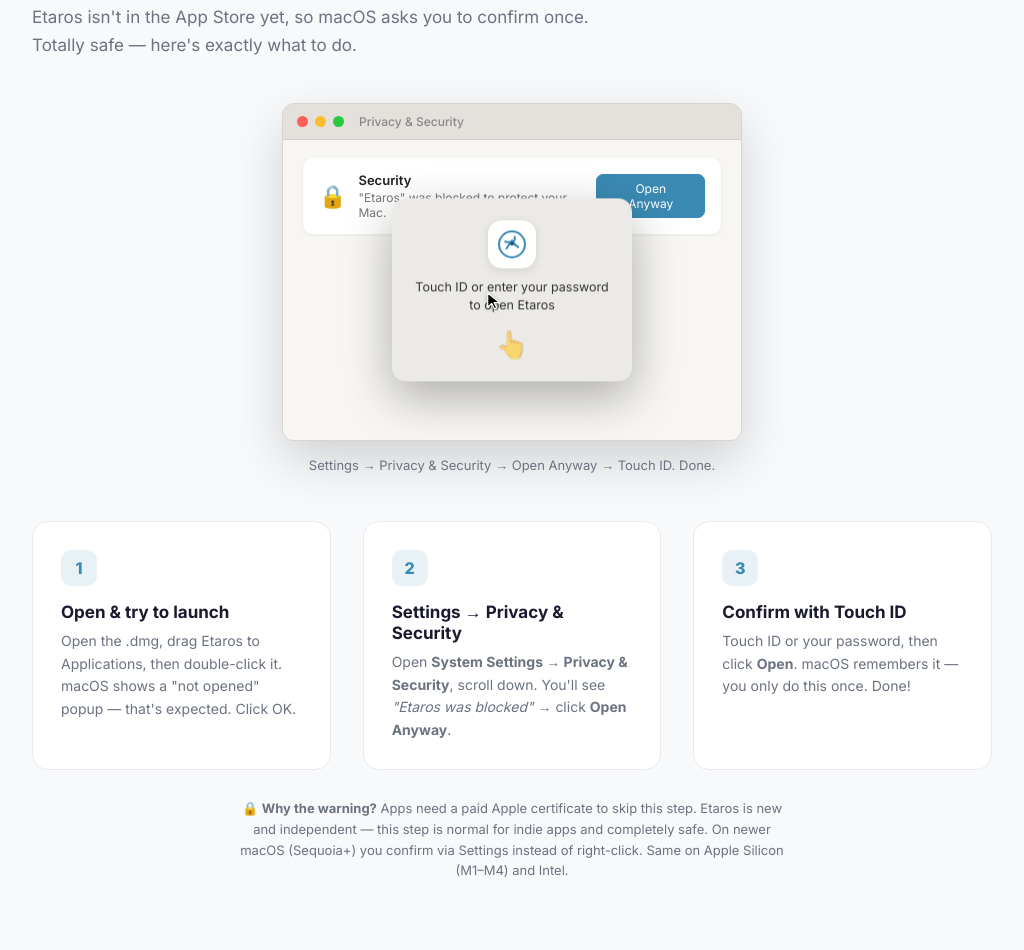
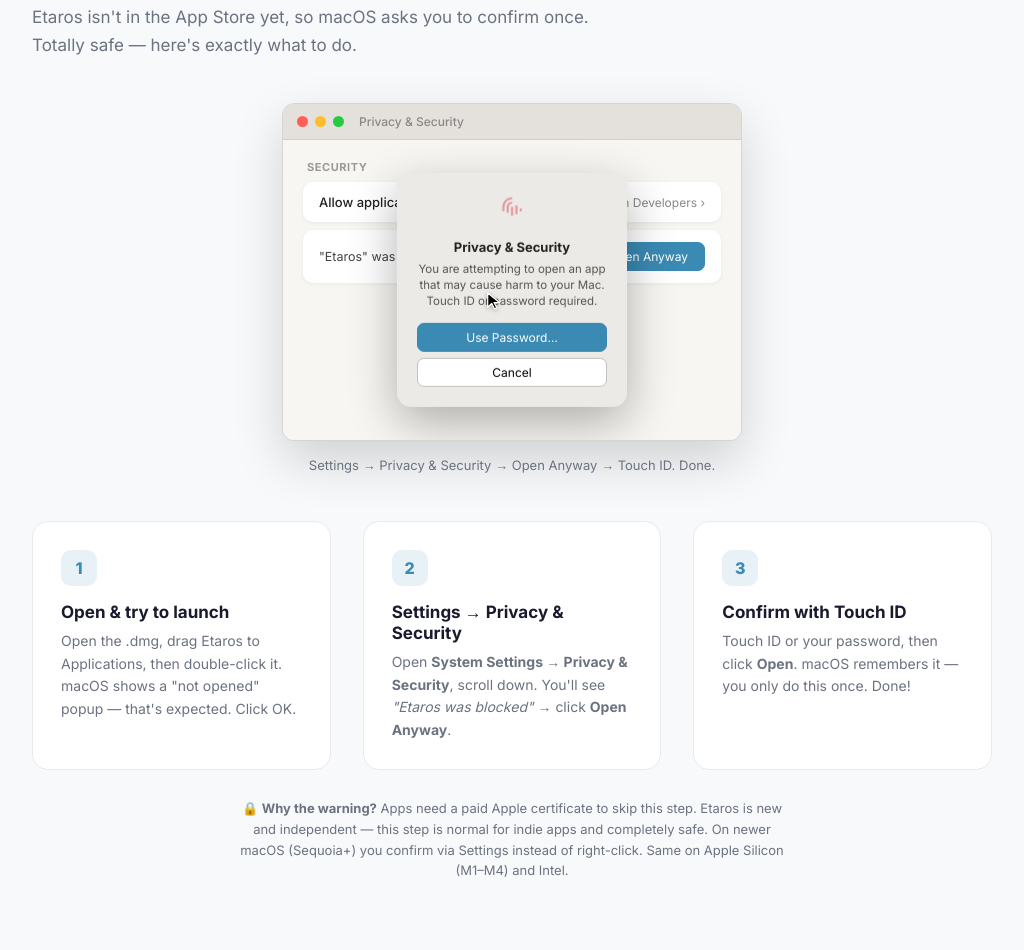
Before and after one commit to emirilgin/etaros, an Electron app: page docs/index.html in a window 1024 px wide. Shown: the part 1833-2783 px from the top of the page. Drawn offline with Linux system fonts and the light colour scheme.

Commit message:
design: Mac install demo matched to real screen recording (Privacy panel + Touch ID dialog)

```diff
--- a/docs/index.html
+++ b/docs/index.html
@@ -138,14 +138,17 @@
     .mac-demo-cap { text-align:center; font-size:13px; color:var(--muted); margin-top:16px; }
 
     /* Sequoia Privacy panel */
-    .mac-set-row { display:flex; align-items:center; gap:12px; padding:14px 16px; background:#fff; border-radius:10px; box-shadow:0 1px 4px rgba(0,0,0,.06); }
-    .mac-set-ico { font-size:22px; }
-    .mac-set-title { font-size:13px; font-weight:600; color:#222; }
-    .mac-set-sub { font-size:12px; color:#777; margin-top:2px; }
+    .mac-set-label { font-size:11px; font-weight:700; color:#999; text-transform:uppercase; letter-spacing:.05em; margin:2px 4px 8px; }
+    .mac-set-row { display:flex; align-items:center; gap:12px; padding:12px 16px; background:#fff; border-radius:10px; box-shadow:0 1px 4px rgba(0,0,0,.06); margin-bottom:8px; }
+    .mac-set-title { font-size:13px; font-weight:500; color:#222; }
+    .mac-set-val { margin-left:auto; font-size:12px; color:#888; }
+    .mac-set-sub { font-size:12.5px; color:#444; }
     .mac-openbtn { margin-left:auto; animation: btnPulse 7s ease-in-out infinite; }
-    .mac-touchid { position:absolute; top:50%; left:50%; transform:translate(-50%,-46%) scale(.92); width:240px; background:#ECEAE6; border-radius:14px; box-shadow:0 16px 48px rgba(0,0,0,.3); padding:22px 20px; text-align:center; opacity:0; animation: dlgShow 7s ease-in-out infinite; }
-    .mac-touchid-title { font-size:12.5px; color:#333; line-height:1.45; margin-bottom:14px; }
-    .mac-touchid-dot { font-size:26px; animation: fingerPulse 1.2s ease-in-out infinite; }
+    .mac-touchid { position:absolute; top:50%; left:50%; transform:translate(-50%,-46%) scale(.92); width:230px; background:#ECEAE6; border-radius:14px; box-shadow:0 16px 48px rgba(0,0,0,.3); padding:20px; text-align:center; opacity:0; animation: dlgShow 7s ease-in-out infinite; }
+    .mac-touchid-fp { animation: fingerPulse 1.3s ease-in-out infinite; margin-bottom:8px; }
+    .mac-touchid-head { font-size:13px; font-weight:700; color:#222; margin-bottom:6px; }
+    .mac-touchid-title { font-size:11.5px; color:#555; line-height:1.4; margin-bottom:14px; }
+    .mac-touchid-btns { display:flex; flex-direction:column; }
     @keyframes fingerPulse { 0%,100%{opacity:.5;transform:scale(1)} 50%{opacity:1;transform:scale(1.12)} }
     @keyframes dlgShow {
       0%,46% { opacity:0; transform:translate(-50%,-46%) scale(.92); }
@@ -349,22 +352,31 @@
       <div class="mac-window">
         <div class="mac-bar"><span class="d r"></span><span class="d y"></span><span class="d g"></span><span class="mac-bar-title">Privacy &amp; Security</span></div>
         <div class="mac-body" style="height:300px;padding:18px 20px;text-align:left">
-          <!-- Settings → Privacy panel -->
+          <!-- Settings → Privacy → Security panel -->
+          <div class="mac-set-label">Security</div>
+          <div class="mac-set-row mac-set-allow">
+            <div>
+              <div class="mac-set-title">Allow applications from</div>
+            </div>
+            <span class="mac-set-val">App Store &amp; Known Developers ›</span>
+          </div>
           <div class="mac-set-row">
-            <span class="mac-set-ico">🔒</span>
             <div>
-              <div class="mac-set-title">Security</div>
               <div class="mac-set-sub">"Etaros" was blocked to protect your Mac.</div>
             </div>
             <button class="mac-btn primary mac-openbtn">Open Anyway</button>
           </div>
           <!-- Touch ID dialog -->
           <div class="mac-touchid">
-            <div class="mac-app-icon" style="width:48px;height:48px;padding:7px;margin:0 auto 10px">
-              <svg viewBox="0 0 100 100"><g stroke="#3a8ab4" stroke-width="6" stroke-linecap="round" fill="none"><circle cx="50" cy="50" r="38"/><path d="M50 40 Q60 44 58 28"/><path d="M50 40 Q44 46 30 42"/><path d="M50 40 Q56 50 68 58"/><path d="M50 40 Q42 48 34 62"/></g><circle cx="50" cy="48" r="6" fill="#1a5a7a"/></svg>
+            <div class="mac-touchid-fp">
+              <svg viewBox="0 0 24 24" width="34" height="34" fill="none" stroke="#e0556a" stroke-width="1.4"><path d="M12 4c-3.3 0-6 2.7-6 6v3M12 7c-1.7 0-3 1.3-3 3v4M12 10v6M15 9v6M18 11v2"/></svg>
             </div>
-            <div class="mac-touchid-title">Touch ID or enter your password to open Etaros</div>
-            <div class="mac-touchid-dot">👆</div>
+            <div class="mac-touchid-head">Privacy &amp; Security</div>
+            <div class="mac-touchid-title">You are attempting to open an app that may cause harm to your Mac. Touch ID or password required.</div>
+            <div class="mac-touchid-btns">
+              <button class="mac-btn primary" style="width:100%;margin-bottom:6px">Use Password…</button>
+              <button class="mac-btn" style="width:100%">Cancel</button>
+            </div>
           </div>
           <div class="mac-cursor"><svg viewBox="0 0 28 28" width="22" height="22"><path d="M6 4 L6 22 L11 17 L14.5 24 L17.5 22.5 L14 16 L21 16 Z" fill="#000" stroke="#fff" stroke-width="1.5" stroke-linejoin="round"/></svg></div>
         </div>
```
